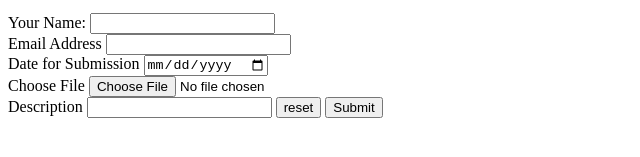
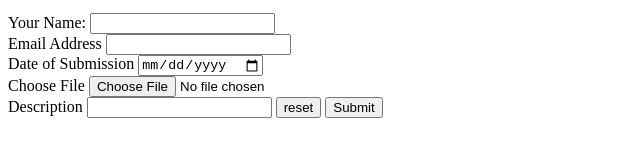
Before and after one commit to integrityoffor/cv, a plain HTML site: page Contact-Me.html in a window 1280 px wide. Shown: the part 135-292 px from the top of the page, 0-640 px from the left. Drawn offline with Linux system fonts and the light colour scheme.

Commit message:
Update Contact-Me.html

```diff
--- a/Contact-Me.html
+++ b/Contact-Me.html
@@ -14,7 +14,7 @@
   <input type="text" name="" value=""><br>
   <label>Email Address</label>
   <input type="email" name="" value=""><br>
-  <label>Date for Submission</label>
+  <label>Date of Submission</label>
   <input type="date" name="" value=""><br>
   <label>Choose File</label>
   <input type="file" name="" value=""><br>
```
